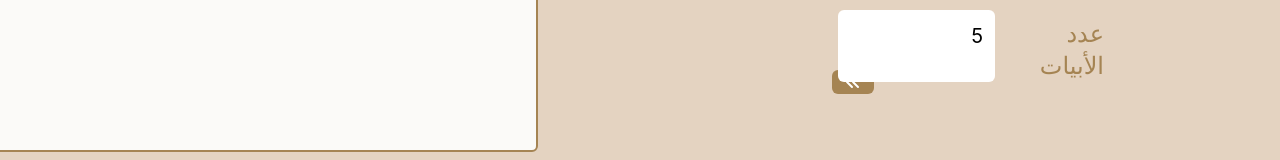
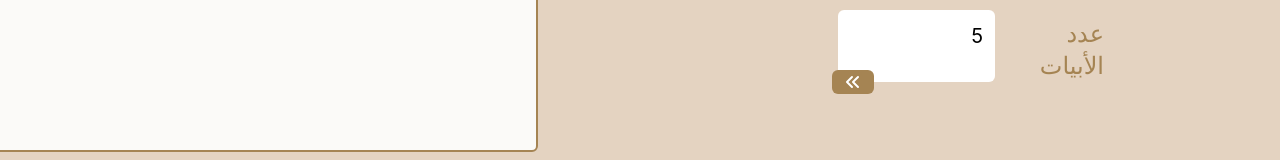
Before and after one commit to wadjih-bencheikh18/arabicthon-front, a React (Create React App) app: page /rawi in a window 1280 px wide. Shown: the part 452-612 px from the top of the page. Built offline with nearby package versions, Linux system fonts and the light colour scheme.

Commit message:
fix input

```diff
--- a/src/components/Functional/InputResult.jsx
+++ b/src/components/Functional/InputResult.jsx
@@ -48,7 +48,7 @@ export default function InputResult({
           onClick={() => {
             setValue(input);
           }}
-          className="btn flex rounded-md items-center justify-center w-12 h-6 text-white text-lg bg-[#A58453] -mb-3 -mr-9 hover:animate-ping-once"
+          className="btn z-50 flex rounded-md items-center justify-center w-12 h-6 text-white text-lg bg-[#A58453] -mb-3 -mr-9 hover:animate-ping-once"
         >
           <ChevronDoubleLeftIcon className="w-5 h-5" />
         </button>
```
Also changed, not shown: 1 other file (tests, documents, lock files or other folders).
